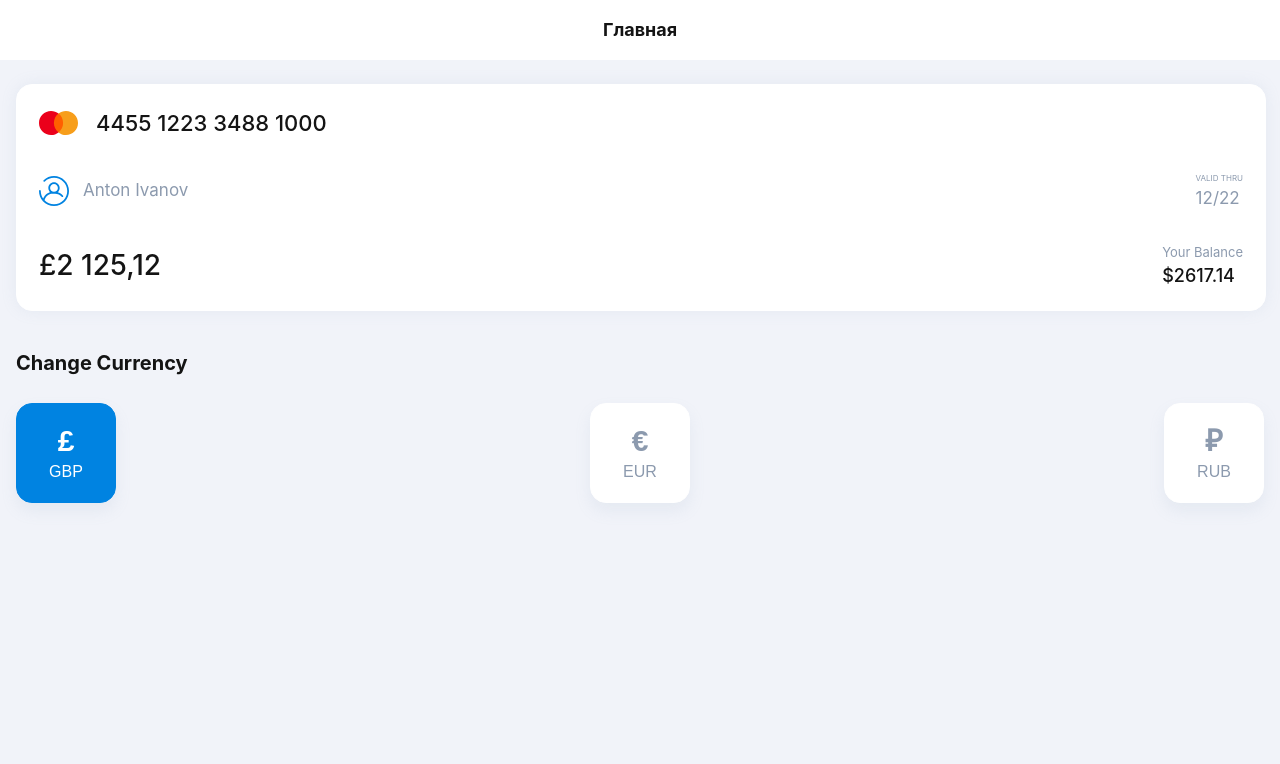
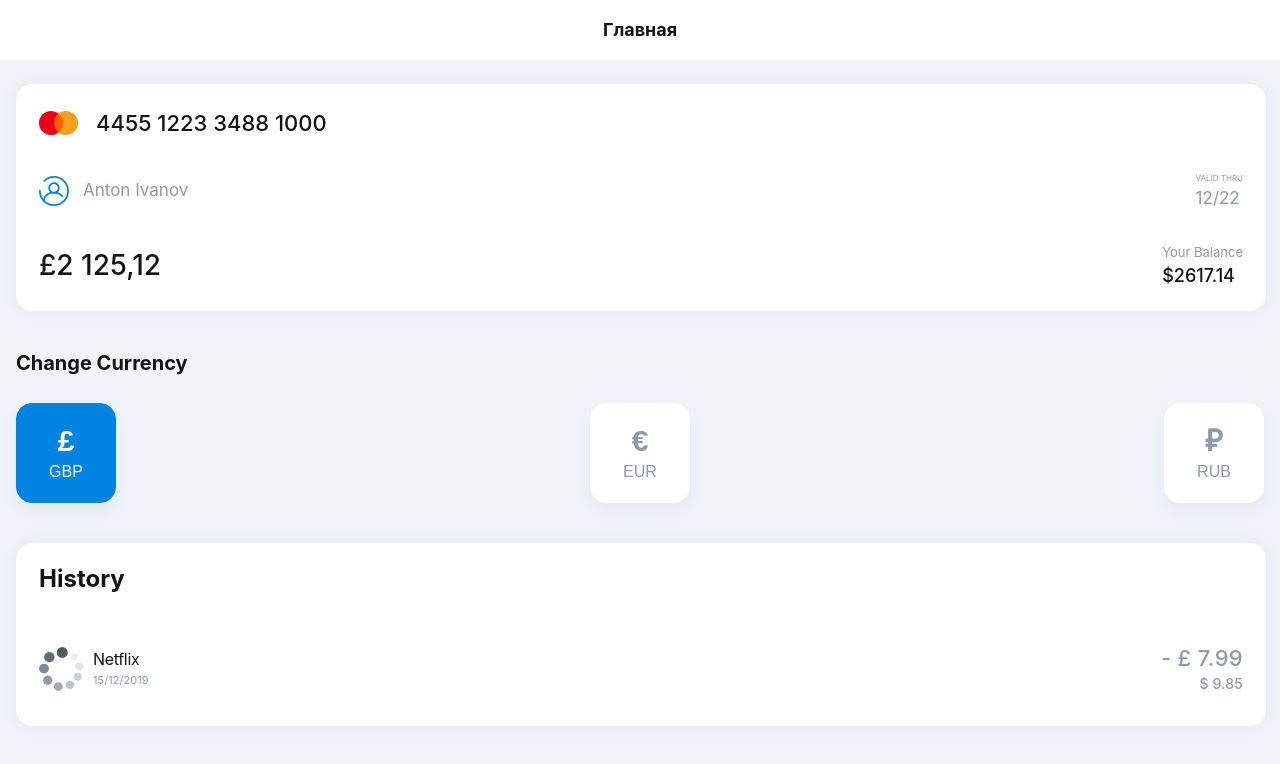
Before and after one commit to NikolaiChirkov/Peter_test, a React (Create React App) app: page / in a window 1280 px wide. Shown: the top 764 px of the page. Built offline with nearby package versions, Linux system fonts and the light colour scheme.

Commit message:
OT-4: add History layout

```diff
--- a/src/assets/styles/partials/Change.css
+++ b/src/assets/styles/partials/Change.css
@@ -1,5 +1,6 @@
 .change {
     width: 100%;
+    height: auto;
 
     padding: 40px 0;
 }
--- /dev/null
+++ b/src/assets/styles/partials/History.css
@@ -0,0 +1,99 @@
+.history {
+    width: 100%;
+    height: auto;
+
+    border: 1px solid #FFFFFF;
+    border-radius: 16px;
+
+    box-shadow: 0px 0px 16px rgba(139, 164, 187, 0.12);
+
+    background: #FFFFFF;
+}
+
+.history__title {
+    padding-left: 22px;
+}
+
+.history__item {
+    display: flex;
+    flex-flow: row nowrap;
+
+    align-items: center;
+
+    width: auto;
+
+    padding: 30px 22px;
+}
+
+.item__cover {
+    width: 44px;
+    height: 44px;
+}
+
+.item__container {
+    display: flex;
+    flex-flow: row;
+
+    justify-content: space-between;
+
+    align-items: center;
+
+    width: 100%;
+
+    padding-left: 10px;
+}
+
+.item__info {
+    display: flex;
+    flex-flow: column nowrap;
+
+    align-items: flex-start;
+}
+
+.item__info-title {
+    margin: 0;
+
+    font-weight: normal;
+    font-size: 16px;
+    line-height: 24px;
+    letter-spacing: -0.02em;
+}
+
+.item__info-date {
+    margin: 0;
+
+    font-weight: normal;
+    font-size: 11px;
+    line-height: 19px;
+    letter-spacing: 0.006em;
+
+    color: #8C9AAE;
+}
+
+.item__payment {
+    display: flex;
+    flex-flow: column nowrap;
+
+    align-items: flex-end;
+}
+
+.item__payment-valute {
+    margin: 0;
+
+    font-weight: 500;
+    font-size: 22px;
+    line-height: 30px;
+    letter-spacing: 0.0145455em;
+
+    color: #8C9AAE;
+}
+
+.item__payment-dollar {
+    margin: 0;
+
+    font-size: 14px;
+    line-height: 22px;
+    letter-spacing: 0.0145455em;
+
+    color: #8C9AAE;
+}
--- a/src/components/App.tsx
+++ b/src/components/App.tsx
@@ -2,6 +2,8 @@ import React from 'react';
 import Header from './partials/Header';
 import Card from './partials/Card';
 import Change from './partials/Change';
+import History from './partials/History';
+// import CardChange from './partials/CardChange';
 import '../assets/styles/App.css';
 
 function App() {
@@ -11,6 +13,8 @@ function App() {
       <div className="container">
         <Card />
         <Change />
+        <History />
+        {/* <CardChange /> */}
       </div>
     </div>
   );
--- /dev/null
+++ b/src/components/partials/History.tsx
@@ -0,0 +1,27 @@
+import React from 'react';
+import '../../assets/styles/partials/History.css';
+import load from '../../assets/svg/loading.svg'
+
+const History = () => {
+
+    return (
+        <section className="history">
+            <h1 className="history__title">History</h1>
+            <div className="history__item">
+                <img className="item__cover" src={load} alt=""/>
+                <div className="item__container">
+                    <div className="item__info">
+                        <h3 className="item__info-title">Netflix</h3>
+                        <p className="item__info-date">15/12/2019</p>
+                    </div>
+                    <div className="item__payment">
+                        <h3 className="item__payment-valute">- £ 7.99</h3>
+                        <p className="item__payment-dollar">$ 9.85</p>
+                    </div>
+                </div>
+            </div>
+        </section>
+    )
+}
+
+export default History;
```
